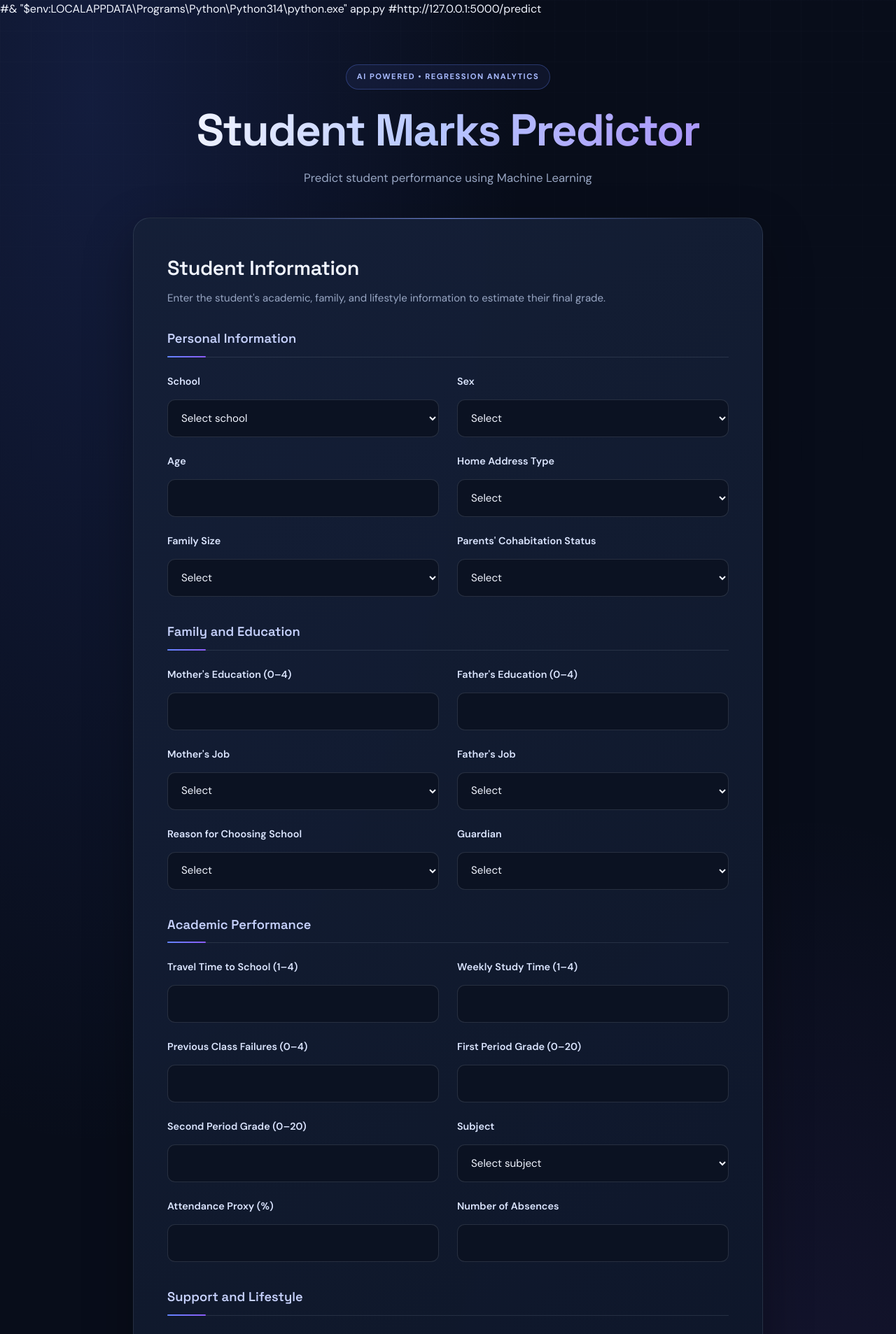
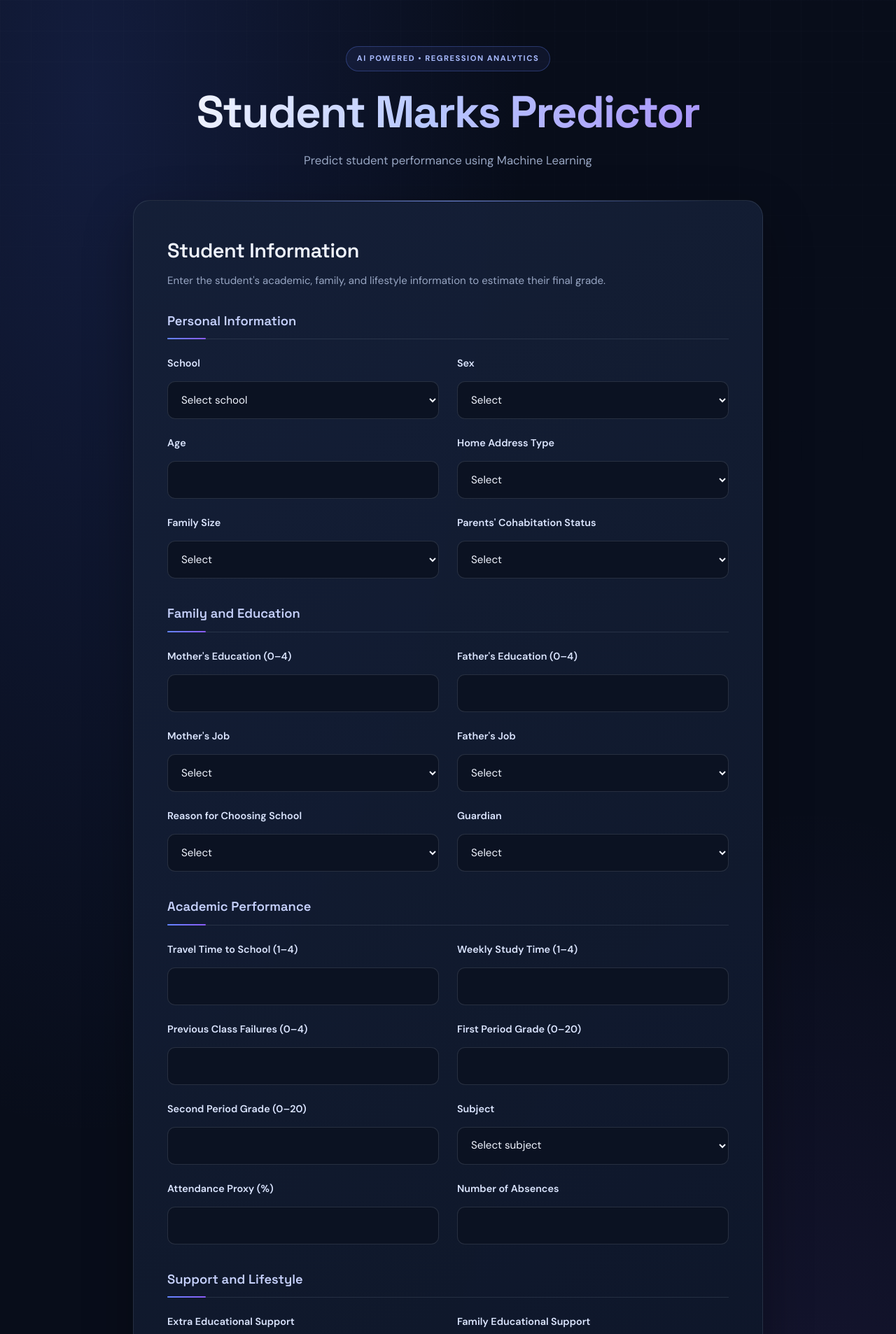
Before and after one commit to Kalpesh-Nayak/Student_Mark_Prediction, a Flask app: page / in a window 1280 px wide. Shown: the top 1907 px of the page at 70% size. Run offline with Flask 3, Linux system fonts and the light colour scheme; parts of the project's set-up code (start-up, migrations or seed data) failed here and were passed over.

Commit message:
Update application and remove unwanted homepage text

```diff
--- a/app.py
+++ b/app.py
@@ -1,3 +1,6 @@
+""" & "$env:LOCALAPPDATA\Programs\Python\Python314\python.exe" app.py
+http://127.0.0.1:5000/predict
+"""
 
 from flask import Flask, render_template, request
 import joblib
@@ -10,7 +13,7 @@ app = Flask(__name__)
 def generate_recommendations(data):
     recommendations = []
 
-        # 1. Attendance
+    # 1. Attendance
     attendance = data["attendance_proxy_pct"]
 
     if attendance < 75:
@@ -285,4 +288,4 @@ def predict():
 
 
 if __name__ == "__main__":
-    app.run(debug=True)
+    app.run(host="0.0.0.0", port=int(os.environ.get("PORT", 5000)))
--- /dev/null
+++ b/requirements.txt
@@ -0,0 +1,6 @@
+Flask==3.1.3
+pandas==3.1.0
+scikit-learn==1.9.1
+joblib==1.6.0
+numpy==2.5.4
+gunicorn
--- a/templates/index.html
+++ b/templates/index.html
@@ -1,5 +1,4 @@
-#& "$env:LOCALAPPDATA\Programs\Python\Python314\python.exe" app.py
-#http://127.0.0.1:5000/predict
+
 <!DOCTYPE html>
 <html lang="en">
 
```
